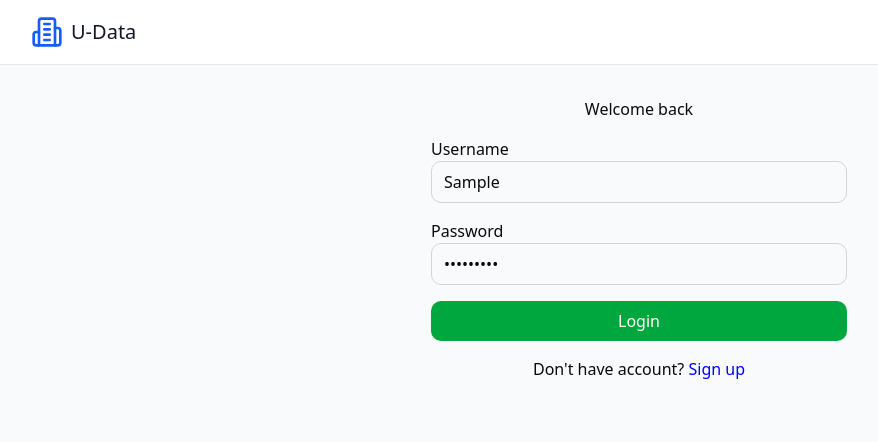
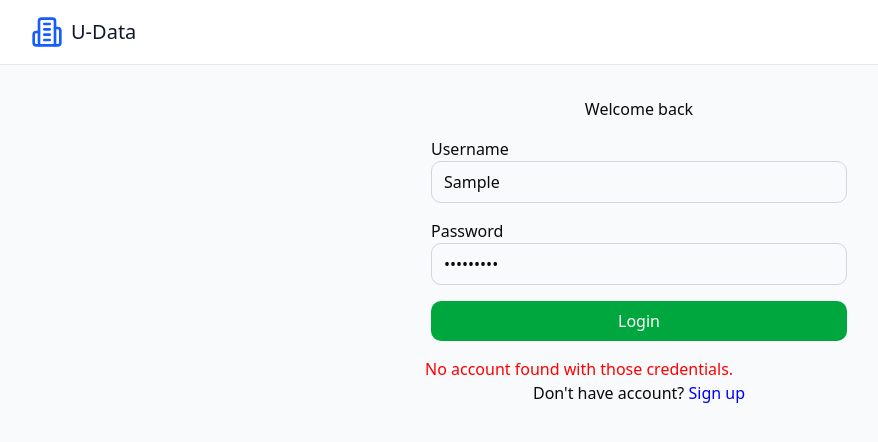
Before and after one commit to Orel-y/UData, a React (Vite) app in the folder udatafrontend/: page / in a window 1280 px wide. Both pictures are taken after typing "Sample", "Sample123" into the empty fields and a click on the button "Login". Shown: the top 442 px of the page, without its empty margins (1-879 px from the left). Built offline with nearby package versions, Linux system fonts and the light colour scheme; no server answers.

Commit message:
Login status added for better user exeperiance

```diff
--- a/udatafrontend/src/auth/AuthContext.tsx
+++ b/udatafrontend/src/auth/AuthContext.tsx
@@ -12,7 +12,7 @@ export interface AuthContextType {
   isAuthenticated: boolean;
   isInitializing: boolean;
   currentUser?: AuthUser | null;
-  login: (form: any) => void;
+  login: (form: any) => Promise<boolean>;
   logout: () => void;
   register: (form: any)=>void;
 }
@@ -34,7 +34,7 @@ export default function AuthProvider({children}:{children:React.ReactNode}) {
                                       },
                                       withCredentials: false,  // or true if your backend expects credentials
                                     });
-              console.log(data);
+                        return data;
 
             } catch (error) {
               console.log("Registration error",error)
@@ -49,8 +49,10 @@ export default function AuthProvider({children}:{children:React.ReactNode}) {
                 // setCurrentUser(await getCurrentUser());
                 setIsAuthenticated(true);
                 navigate('/campuses');
+                return true;
             } catch (error) {
-              console.log("Login error",error)
+              // console.log("Login error",error);
+              return false;
             }
     }
     const logout = ()=>{
--- a/udatafrontend/src/index.css
+++ b/udatafrontend/src/index.css
@@ -1253,6 +1253,14 @@ html {
   display: none;
   color: red;
 }
+.text-red{
+  color: red;
+  padding-left: 10px;
+}
+.text-green{
+  color: green;
+  padding-left: 10px;
+}
 @media (max-width:840px) {
     .profile{
       position: absolute;
--- a/udatafrontend/src/pages/LoginPage.tsx
+++ b/udatafrontend/src/pages/LoginPage.tsx
@@ -11,8 +11,11 @@ export default function LoginPage() {
         username: "",
         password: ""
     });
+    const [showMsg,setShowMsg] = useState(false);
+    const [msg,setMsg] = useState("All fields are required")
 
-    const handleSubmit = (e:FormEvent)=>{
+    const handleSubmit = async(e:FormEvent)=>{
+        setShowMsg(true);
         e.preventDefault();
         if(formData.username=="" && formData.password==""){
             setError(3);
@@ -26,8 +29,15 @@ export default function LoginPage() {
             setError(2);
             return;
         }
-        setError(0);
-        login(formData);
+        const success = await login(formData);
+        if(success){
+            setError(0);
+            setMsg("Loging in...");
+            return
+        }else{
+            setError(5);
+            setMsg("No account found with those credentials.")
+        }
     }
   return (
     <div className='block item-center justify-center max-w-md  mx-auto login'>
@@ -61,6 +71,10 @@ export default function LoginPage() {
                     className="w-full px-4 py-2 bg-green-600 text-white rounded-lg hover:bg-green-700"
                     >Login</button>
             </div>
+            {showMsg &&
+                <div className= {error==0? "text-green":"text-red"}>
+                    {msg}
+                </div>}
             <div>
                 <p className='text-center'>Don't have account? <Link to="/register">Sign up</Link></p>
             </div>
```
Also changed, not shown: 1 other file (tests, documents, lock files or other folders).
